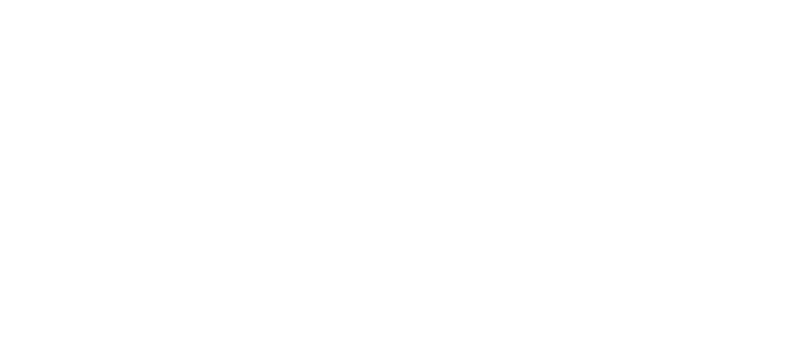
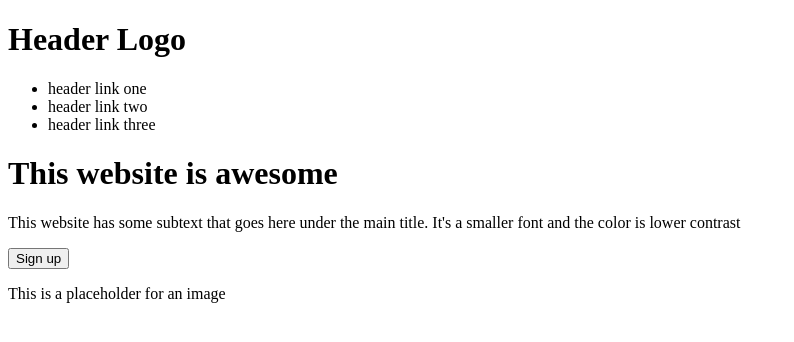
Before and after one commit to Mats-GD/landing_page, a plain HTML site: page index.html in a window 1280 px wide. Shown: the whole page, without its empty margins (0-794 px from the left). Drawn offline with Linux system fonts and the light colour scheme.

Commit message:
Add html for top section of the page

```diff
--- a/index.html
+++ b/index.html
@@ -10,6 +10,34 @@
 
 <body>
 
+    <div class="top-section">
+
+        <div class="header">
+            <h1>Header Logo</h1>
+            <ul>
+                <li>header link one</li>
+                <li>header link two</li>
+                <li>header link three</li>
+            </ul>
+        </div>
+
+        <div class="top-content">
+            <div>
+                <h1>This website is awesome</h1>
+                <p>
+                    This website has some subtext that goes here under the main title. It's a smaller font and the color
+                    is lower contrast
+                </p>
+                <button>Sign up</button>
+            </div>
+
+            <div class="top-image">
+                <p>This is a placeholder for an image</p>
+            </div>
+        </div>
+
+    </div>
+
 </body>
 
 </html>
```
